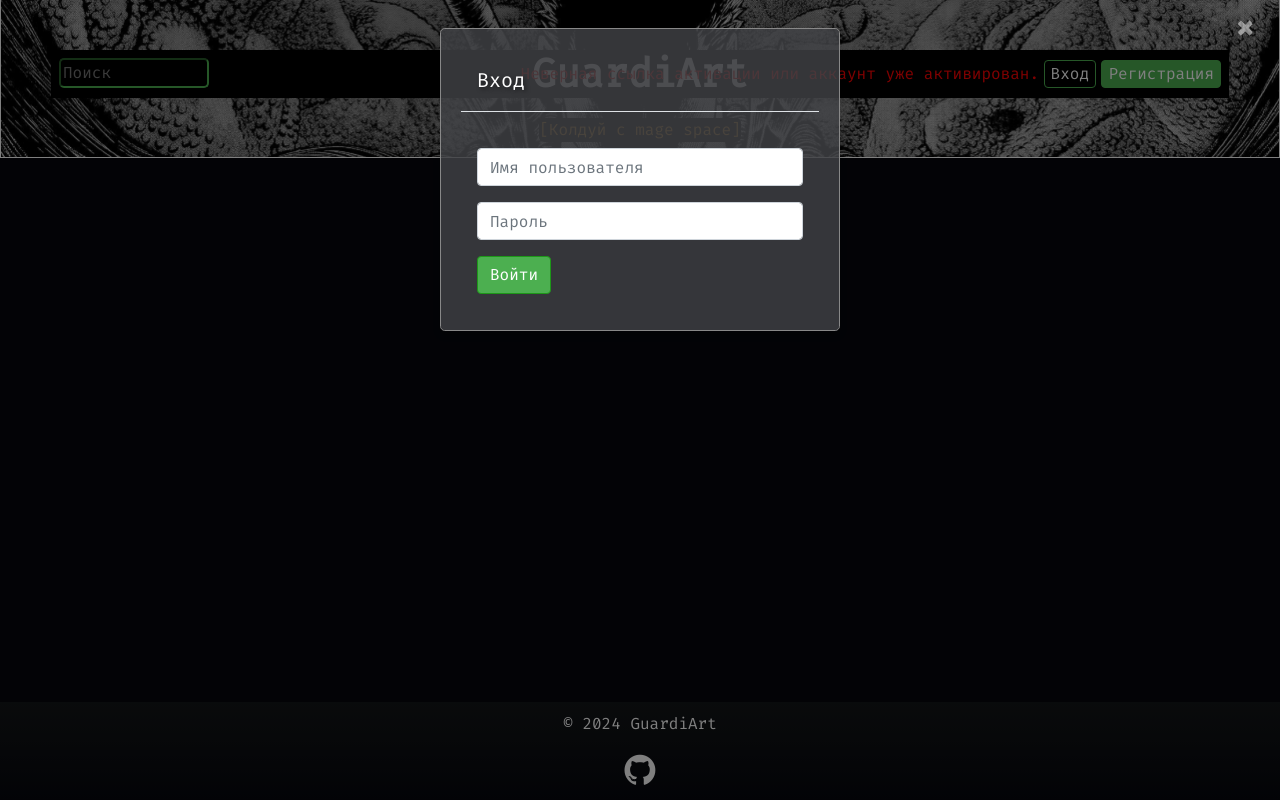
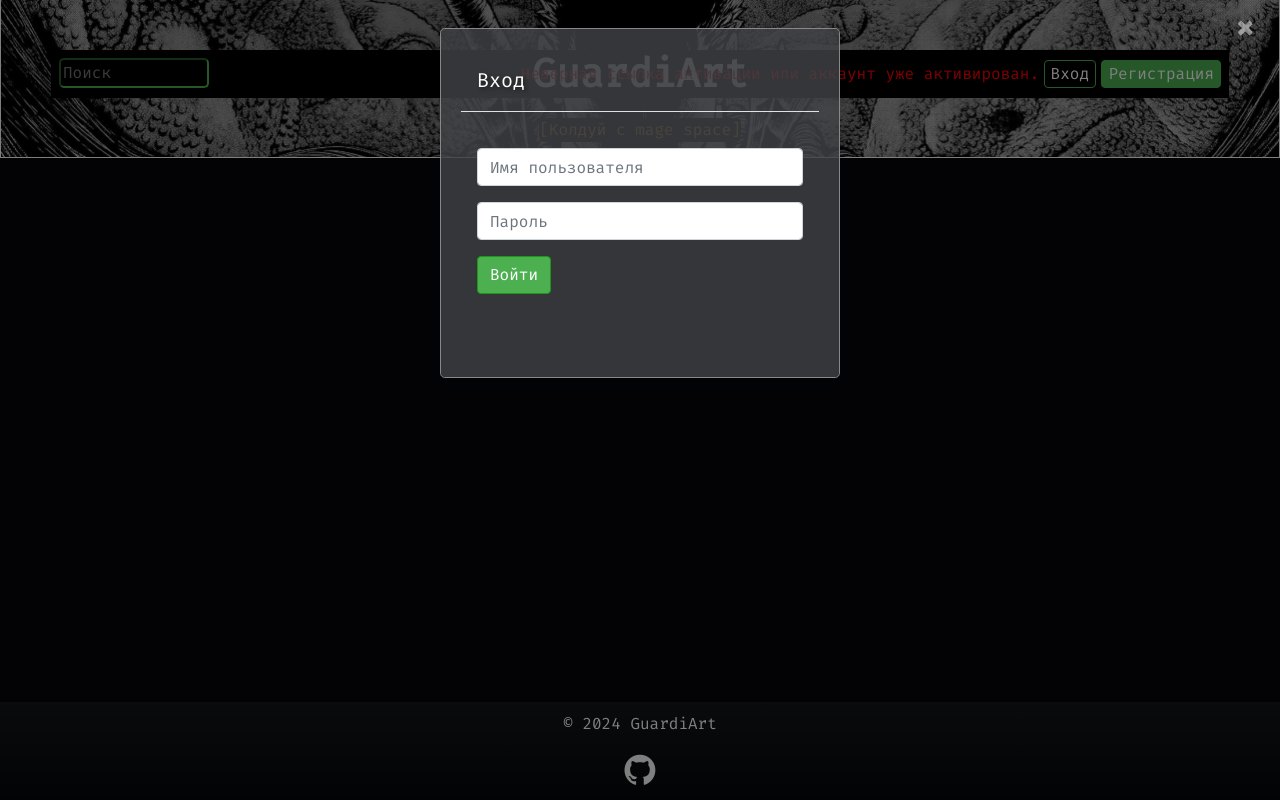
Before and after one commit to Kramedart86/PhotoGallery, a Flask app: page /activate/1 in a window 1280 px wide, after a click on "Вход". Run offline with Flask 3, Linux system fonts and the light colour scheme; data comes from the database, SQL or seed files in the repository; some libraries are stand-ins or nearby versions.

Commit message:
Update styles.css

```diff
--- a/static/styles.css
+++ b/static/styles.css
@@ -271,7 +271,7 @@
     padding: 20px;
     border: 1px solid #888;
     width: 80%; /* Ширина модального окна */
-    height: 40%; /* Высота модального окна */
+    min-height: 350px;
     max-width: 500px; /* Максимальная ширина */
     box-shadow: 0 4px 8px 0 rgba(0,0,0,0.2);
     animation-name: animatetop;
```
